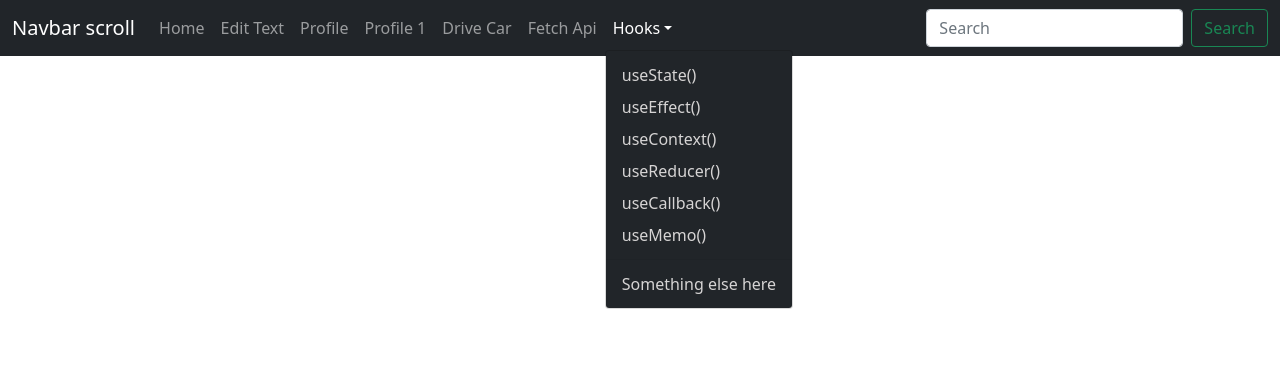
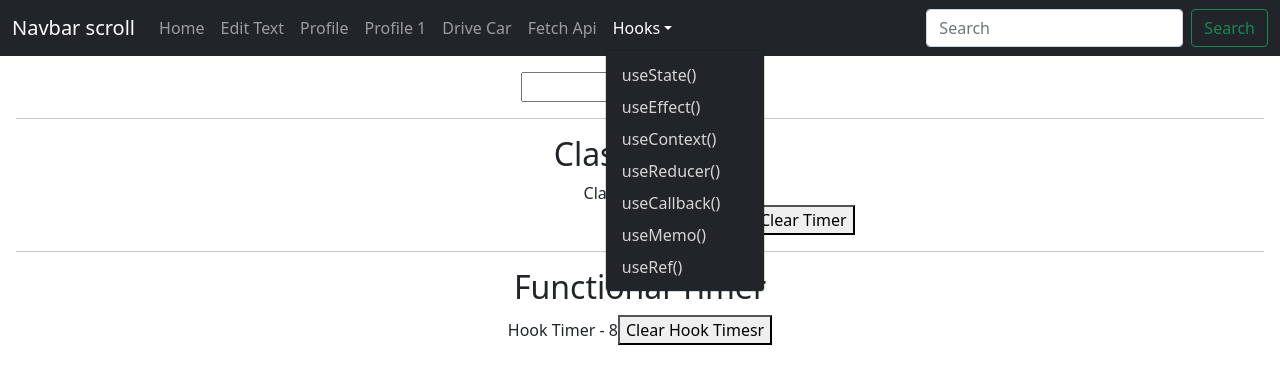
Before and after one commit to BishwajeetSamal/react-tube, a React (Create React App) app: page /UseRef in a window 1280 px wide. Both pictures are taken after a click on the button "Hooks". Shown: the top 384 px of the page. Built offline with nearby package versions, Linux system fonts and the light colour scheme.

Commit message:
useRef use creating input focus and timer and clearinterval using ref

```diff
--- a/src/components/NavbarPage.jsx
+++ b/src/components/NavbarPage.jsx
@@ -12,6 +12,7 @@
 import Testtwo from "./hooks/Testtwo";
 import UseCallback from "./hooks/useCallback/UseCallback";
 import UseMemo from "./hooks/useMemo/UseMemo";
+import UseRef from "./hooks/useRef/UseRef";
 import "../css/index.css";
 import {
   Navbar,
@@ -58,10 +59,7 @@
                   useCallback()
                 </NavDropdown.Item>
                 <NavDropdown.Item href="/UseMemo">useMemo()</NavDropdown.Item>
-                <NavDropdown.Divider />
-                <NavDropdown.Item href="#action5">
-                  Something else here
-                </NavDropdown.Item>
+                <NavDropdown.Item href="/UseRef">useRef()</NavDropdown.Item>
               </NavDropdown>
             </Nav>
             <Form className="d-flex">
@@ -90,6 +88,7 @@
           <Route path="/Testtwo" element={<Testtwo />} />
           <Route path="/UseCallback" element={<UseCallback />} />
           <Route path="/UseMemo" element={<UseMemo />} />
+          <Route path="/UseRef" element={<UseRef />} />
         </Routes>
       </Router>
     </>
--- /dev/null
+++ b/src/components/hooks/useRef/FunctionalTimer.js
@@ -0,0 +1,30 @@
+import React, { useState, useEffect, useRef } from "react";
+
+function FunctionalTimer() {
+  const [timer, setTimer] = useState(0);
+  const intervalRef = useRef();
+  useEffect(() => {
+    intervalRef.current = setInterval(() => {
+      setTimer((prevTimer) => prevTimer + 1);
+    }, 1000);
+
+    return () => {
+      clearInterval(intervalRef.current);
+    };
+  }, []);
+
+  return (
+    <div>
+      Hook Timer - {timer}
+      <button
+        onClick={() => {
+          clearInterval(intervalRef.current);
+        }}
+      >
+        Clear Hook Timesr
+      </button>
+    </div>
+  );
+}
+
+export default FunctionalTimer;
--- /dev/null
+++ b/src/components/hooks/useRef/UseRef.js
@@ -0,0 +1,29 @@
+import React, { useEffect, useRef } from "react";
+import ClassTimer from "./classTimer";
+import FunctionalTimer from "./FunctionalTimer";
+
+function UseRef() {
+  const inputRef = useRef(null);
+  useEffect(() => {
+    //focus the input element
+    inputRef.current.focus();
+  }, []);
+
+  return (
+    <div style={{ textAlign: "center", margin: "1rem" }}>
+      <input ref={inputRef} type="text" />
+      <hr />
+      <h2>Class Timer</h2>
+      <div>
+        <ClassTimer />
+      </div>
+      <hr />
+      <h2>Functional Timer</h2>
+      <div>
+        <FunctionalTimer />
+      </div>
+    </div>
+  );
+}
+
+export default UseRef;
--- /dev/null
+++ b/src/components/hooks/useRef/classTimer.js
@@ -0,0 +1,37 @@
+import React, { Component } from "react";
+
+class classTimer extends Component {
+  interval;
+  constructor(props) {
+    super(props);
+
+    this.state = {
+      timer: 0,
+    };
+  }
+
+  componentDidMount() {
+    this.interval = setInterval(() => {
+      this.setState((prevState) => ({ timer: prevState.timer + 1 }));
+    }, 1000);
+  }
+
+  componentWillUnmount() {
+    clearInterval(this.interval);
+  }
+  render() {
+    return (
+      <div>
+        Class Timer = {this.state.timer}
+        <button
+          onClick={() => clearInterval(this.interval)}
+          style={{ display: "block", marginLeft: "46rem" }}
+        >
+          Clear Timer
+        </button>
+      </div>
+    );
+  }
+}
+
+export default classTimer;
```
